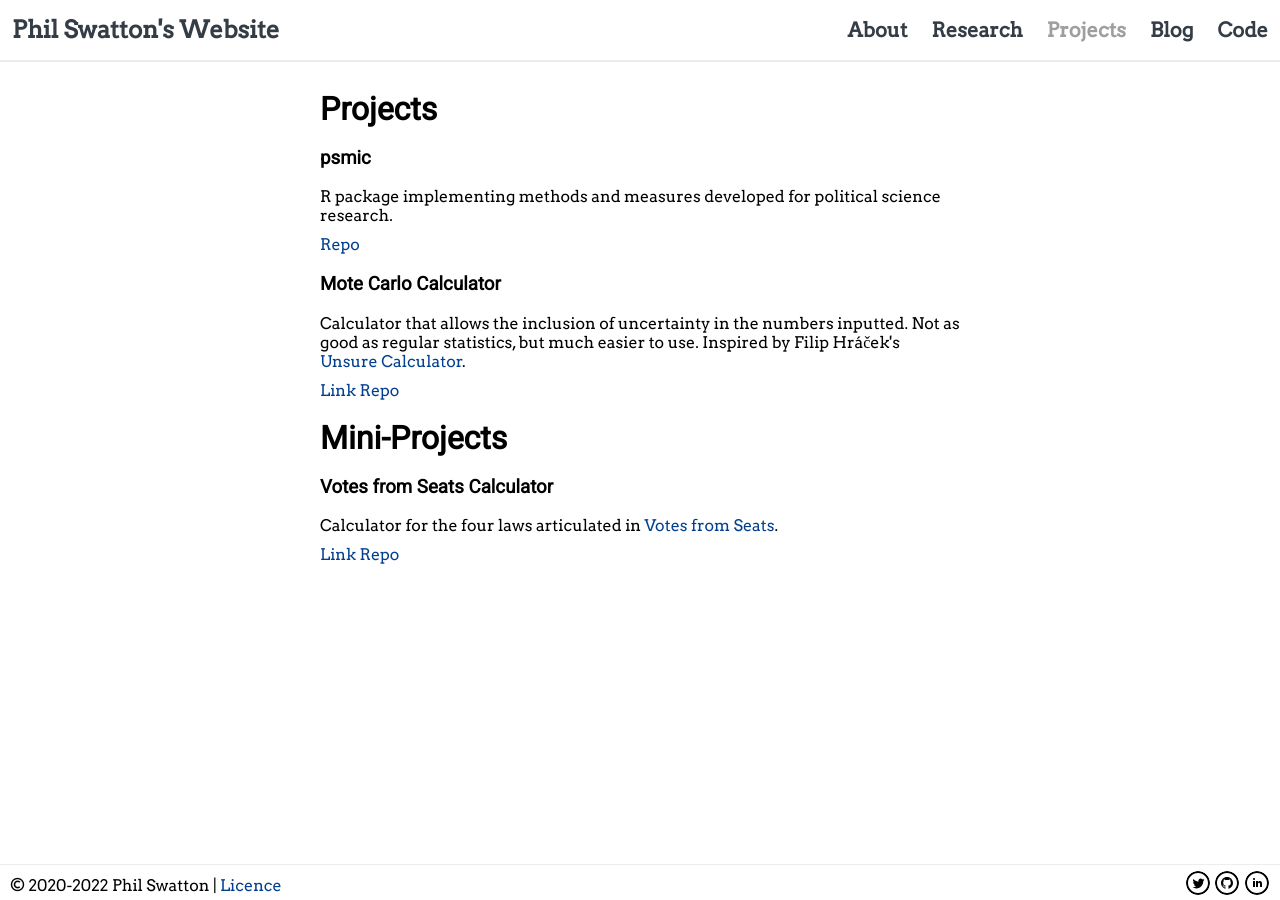
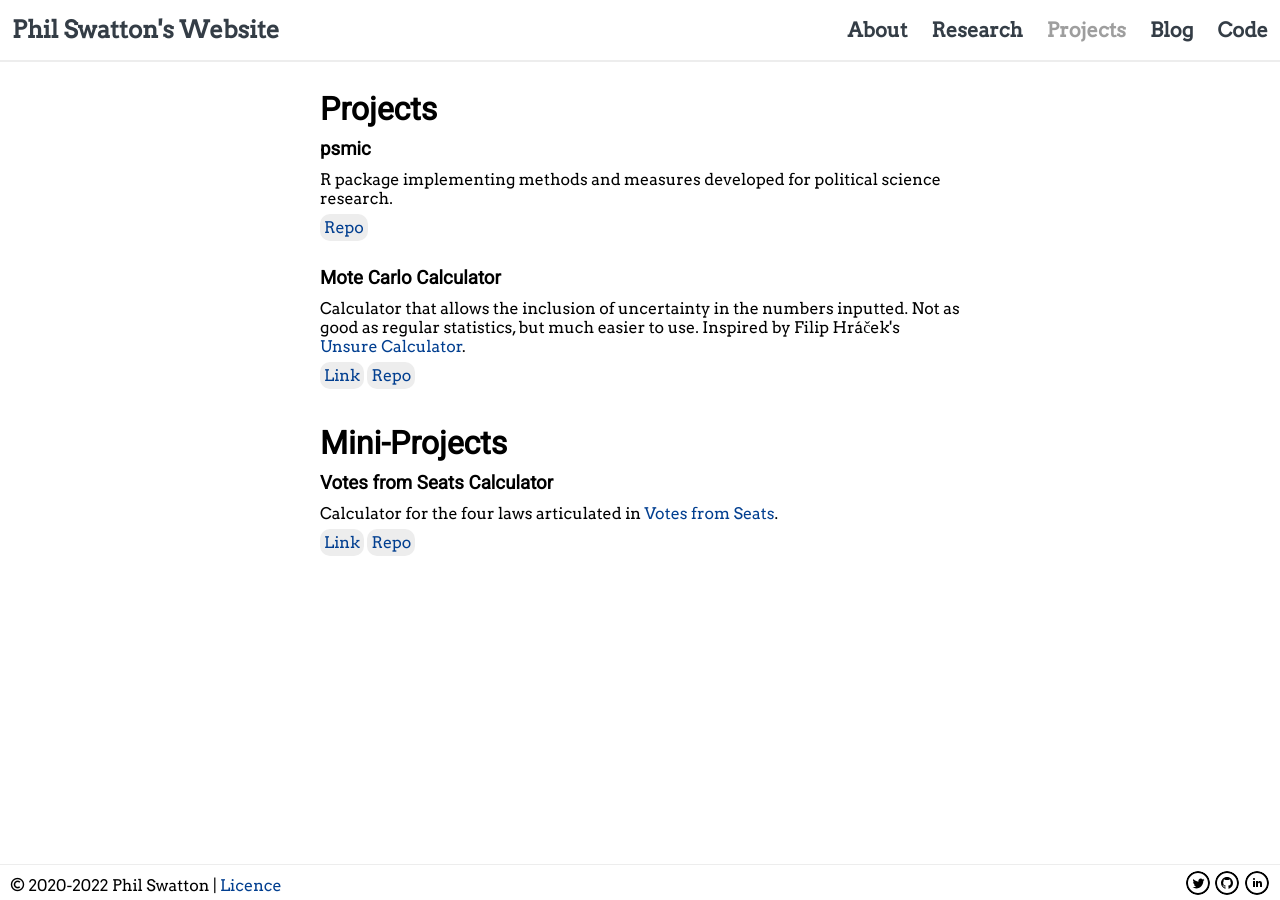
Before and after one commit to philswatton/philswatton.github.io, a Jekyll site: the page built from projects.html, in a window 1280 px wide. Built offline with Jekyll 4.4.1, drawn with Linux system fonts in a browser that asks for light colours.

Commit message:
added project css

```diff
--- a/assets/css/page.scss
+++ b/assets/css/page.scss
@@ -12,6 +12,7 @@
 
 // Page Extras
 @import "home";
-@import "about.scss";
+@import "about";
+@import "projects";
 @import "interests";
 @import "blog";
```
